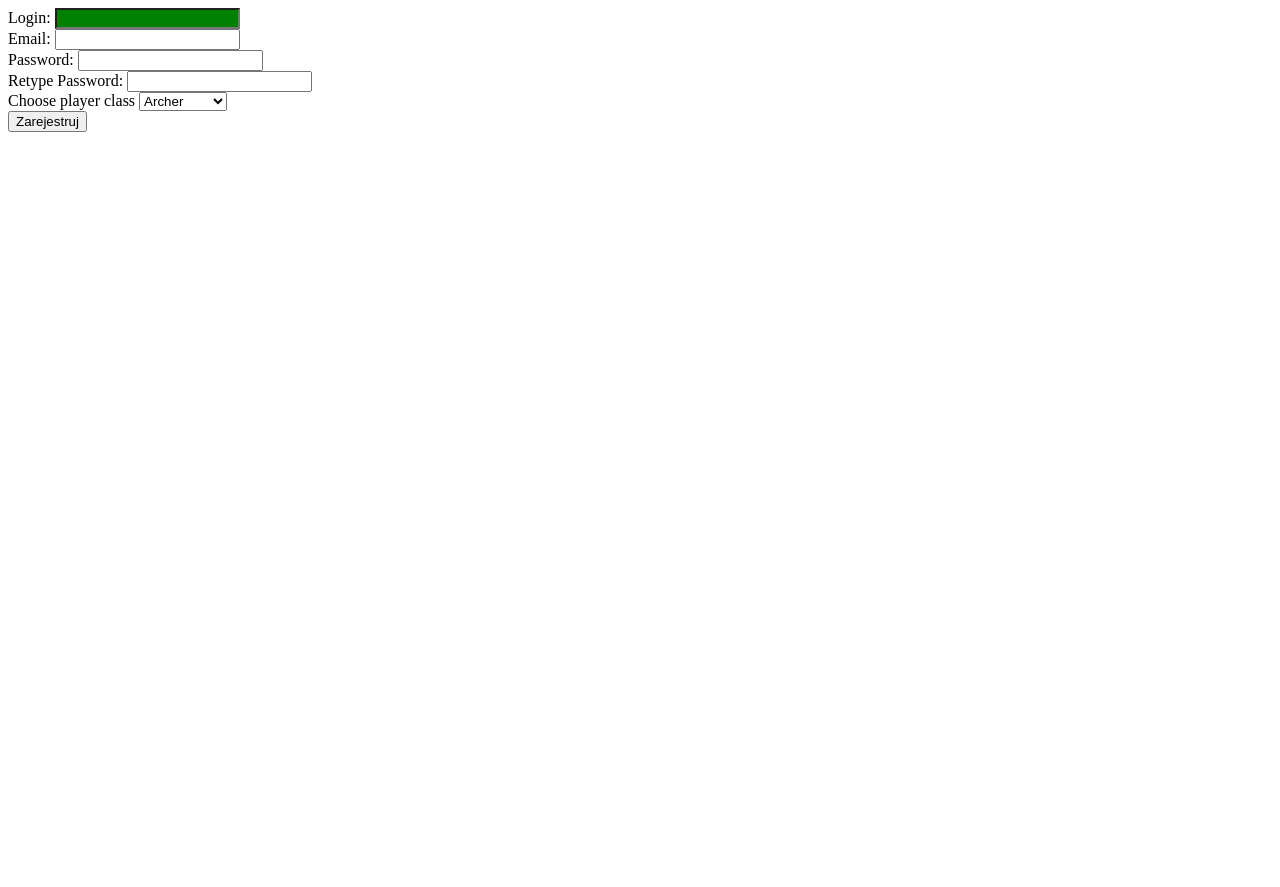
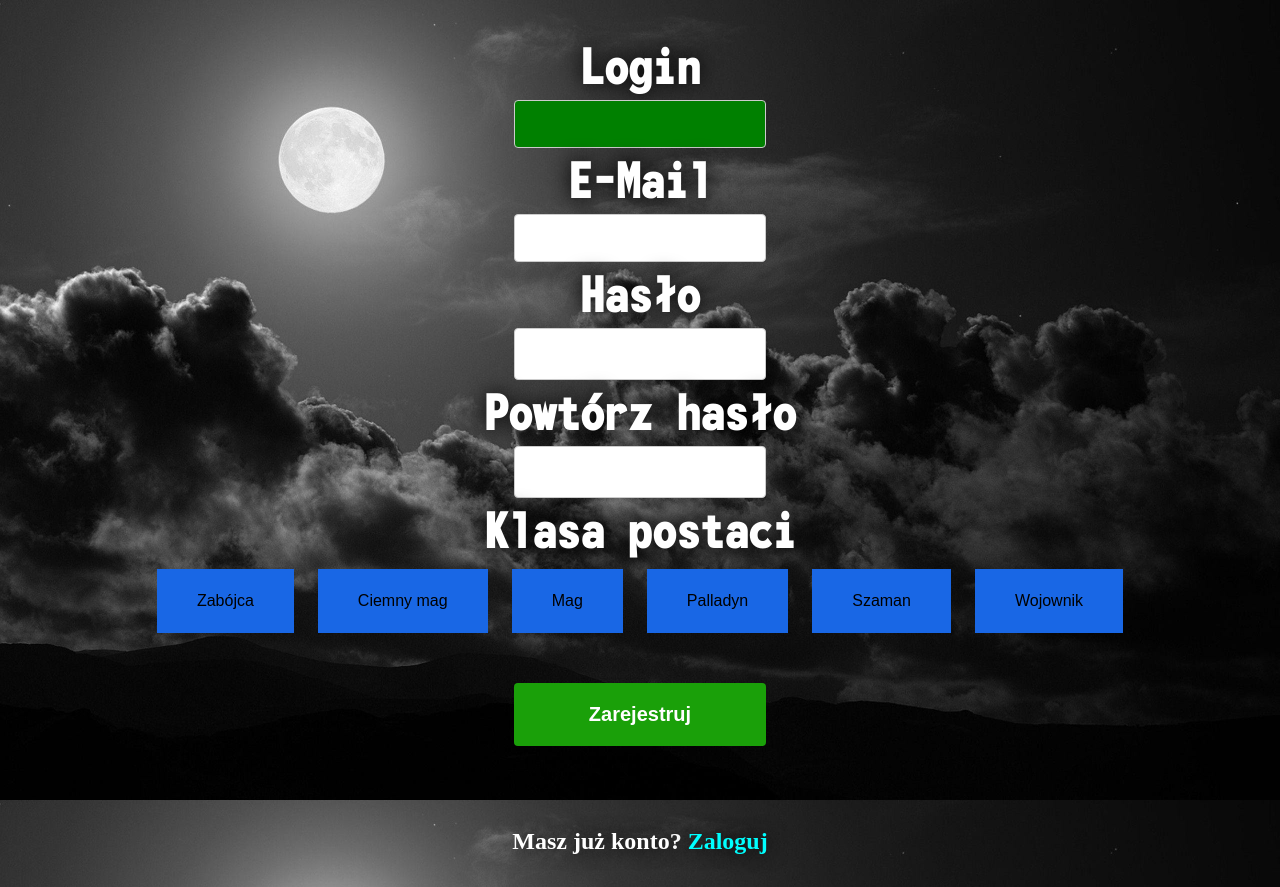
Before and after one commit to LewyMistrz/gra.v1, a PHP site: page /register.php in a window 1280 px wide. Before the commit the page ends 132 px from the top, so only its background shows below. Run offline with PHP 8.4, Linux system fonts and the light colour scheme; data that the repository does not hold is empty; some libraries are stand-ins or nearby versions.

Commit message:
no message

```diff
--- a/source/login.php
+++ b/source/login.php
@@ -31,7 +31,7 @@ a:link {
 }
 
 a:visited {
-    color: white;
+    color: cyan;
     background-color: transparent;
     text-decoration: none;
 }
@@ -134,7 +134,7 @@ if (isset($_POST['loguj']))
 	  header("Location: index.php");
 
    }
-   else echo "</br>Wpisano złe dane.";
+   else echo "</br>Wpisano złe dane";
 }
 
 ?>
--- a/source/register.php
+++ b/source/register.php
@@ -95,6 +95,65 @@ function isLoginAvaible(login){
 
 }
 
+function chooseClass(klasa) {
+	document.getElementById("championClass").setAttribute("value", klasa);
+
+	if (klasa == 'Assasin'){
+	document.getElementById("1").setAttribute("style","border-color: red");
+
+	document.getElementById("2").setAttribute("style","border-color: #1967e5");
+	document.getElementById("3").setAttribute("style","border-color: #1967e5");
+	document.getElementById("4").setAttribute("style","border-color: #1967e5");
+	document.getElementById("5").setAttribute("style","border-color: #1967e5");
+	document.getElementById("6").setAttribute("style","border-color: #1967e5");
+	}
+	if (klasa == 'Dark mage') {
+	document.getElementById("2").setAttribute("style","border-color: red");
+
+	document.getElementById("1").setAttribute("style","border-color: #1967e5");
+	document.getElementById("3").setAttribute("style","border-color: #1967e5");
+	document.getElementById("4").setAttribute("style","border-color: #1967e5");
+	document.getElementById("5").setAttribute("style","border-color: #1967e5");
+	document.getElementById("6").setAttribute("style","border-color: #1967e5");
+	}
+	if (klasa == 'Mage') {
+	document.getElementById("3").setAttribute("style","border-color: red");
+
+	document.getElementById("2").setAttribute("style","border-color: #1967e5");
+	document.getElementById("1").setAttribute("style","border-color: #1967e5");
+	document.getElementById("4").setAttribute("style","border-color: #1967e5");
+	document.getElementById("5").setAttribute("style","border-color: #1967e5");
+	document.getElementById("6").setAttribute("style","border-color: #1967e5");
+	}
+	if (klasa == 'Palladin') {
+	document.getElementById("4").setAttribute("style","border-color: red");
+
+	document.getElementById("2").setAttribute("style","border-color: #1967e5");
+	document.getElementById("3").setAttribute("style","border-color: #1967e5");
+	document.getElementById("1").setAttribute("style","border-color: #1967e5");
+	document.getElementById("5").setAttribute("style","border-color: #1967e5");
+	document.getElementById("6").setAttribute("style","border-color: #1967e5");
+	}
+	if (klasa == 'Shaman') {
+	document.getElementById("5").setAttribute("style","border-color: red");
+
+	document.getElementById("2").setAttribute("style","border-color: #1967e5");
+	document.getElementById("3").setAttribute("style","border-color: #1967e5");
+	document.getElementById("4").setAttribute("style","border-color: #1967e5");
+	document.getElementById("1").setAttribute("style","border-color: #1967e5");
+	document.getElementById("6").setAttribute("style","border-color: #1967e5");
+	}
+	if (klasa == 'Warrior') {
+	document.getElementById("6").setAttribute("style","border-color: red");
+
+	document.getElementById("2").setAttribute("style","border-color: #1967e5");
+	document.getElementById("3").setAttribute("style","border-color: #1967e5");
+	document.getElementById("4").setAttribute("style","border-color: #1967e5");
+	document.getElementById("5").setAttribute("style","border-color: #1967e5");
+	document.getElementById("1").setAttribute("style","border-color: #1967e5");
+	}
+}
+
 </script>
 
 </head>
@@ -102,22 +161,128 @@ function isLoginAvaible(login){
 
 <body>
 
-<form method="POST" action="register.php">
+<style>
+h1 {
+    text-shadow: 0px 0px 20px black;
+}
 
-Login: <input type="text" id="nickName" name="nickName" maxlength=15>		</br>
-Email: <input type="text" id="email"	name="email"   >		</br>
-Password: 		 <input type="Password" id="password" name="password">		</br>
-Retype Password: <input type="Password" id="marek" name="marek">		</br>
-Choose player class
-		<select name="championClass">
-		<option>Archer</option>
-		<option>Assasin</option>
-		<option>Dark mage</option>
-		<option>Mage</option>
-		<option>Palladin</option>
-		<option>Shaman</option>
-		<option>Warrior</option>
-		</select> </br>
+@font-face {
+font-family: Font;
+src: url(/font.ttf);
+}
+
+body{
+background-attachment: fixed;
+background-image: url("graphics/bg.jpg");
+background-size: 100%;
+background-repeat: no-repeat;
+background-attachment: fixed;
+}
+
+a:link {
+    color: cyan;
+    background-color: transparent;
+    text-decoration: none;
+}
+
+a:visited {
+    color: cyan;
+    background-color: transparent;
+    text-decoration: none;
+}
+
+a:hover {
+    color: yellow;
+    background-color: transparent;
+    text-decoration: none;
+}
+
+a:active {
+    color: yellow;
+    background-color: transparent;
+    text-decoration: none;
+}
+
+input[type=text], select {
+	font-weight: bold;
+	text-align: center;
+	font-size: 40%;
+    width: 20%;
+    padding: 12px 20px;
+    margin: 4px 0;
+    display: inline-block;
+    border: 1px solid #ccc;
+    border-radius: 4px;
+    box-sizing: border-box;
+}
+
+input[type=password], select {
+	text-align: center;
+	font-size: 40%;
+    width: 20%;
+    padding: 14px 20px;
+    margin: 4px 0;
+    display: inline-block;
+    border: 1px solid #ccc;
+    border-radius: 4px;
+    box-sizing: border-box;
+}
+
+input[type=submit] {
+    font-size: 20px;
+    width: 20%;
+	font-weight: bold;
+	font-type: Font;
+    background-color: #1aa009;
+    color: white;
+    padding: 20px 20px;
+    margin: 50px 0;
+    border: none;
+    border-radius: 4px;
+    cursor: pointer;
+}
+
+input[type=submit]:hover {
+    background-color: #45a049;
+}
+
+.button {
+    background-color: #1967e5;
+	border-style: solid;
+	border-width: 8px;
+	border-color: #1967e5;
+    padding: 15px 32px;
+    text-align: center;
+    text-decoration: none;
+    display: inline-block;
+    font-size: 16px;
+}
+
+</style>
+
+<h1 style="Margin-top: 3%">
+<center><form method="POST" action="register.php">
+<font style="font-family: Font" color="white" size="5">
+<h1>Login</br><input type="text" id="nickName" name="nickName" maxlength=15></br>
+E-Mail</br><input type="text" id="email"name="email"></br>
+Hasło</br><input type="Password" id="password" name="password"></br>
+Powtórz hasło</br><input type="Password" id="marek" name="marek"></br>
+Klasa postaci</br>
+
+
+<button type="button" onClick="chooseClass('Assasin');" class="button" id='1'>Zabójca</button>
+<button type="button" onClick="chooseClass('Dark mage');" class="button" id='2'>Ciemny mag</button>
+<button type="button" onClick="chooseClass('Mage');" class="button" id='3'>Mag</button>
+<button type="button" onClick="chooseClass('Palladin');" class="button" id='4'>Palladyn</button>
+<button type="button" onClick="chooseClass('Shaman');" class="button" id='5'>Szaman</button>
+<button type="button" onClick="chooseClass('Warrior'); " class="button"id='6'>Wojownik</button>
+
+
+</br>
+<input type="hidden" name="championClass" id="championClass" value="Assasin">
 <input type="submit" value="Zarejestruj" name="register"/>
+</h1>
+</font><font color="white" size="5">Masz już konto? <a href="login.php">Zaloguj</a>
 </form>
+
 </body>
```
Also changed, not shown: source/logo.png (deleted), source/logo2.png (deleted).
